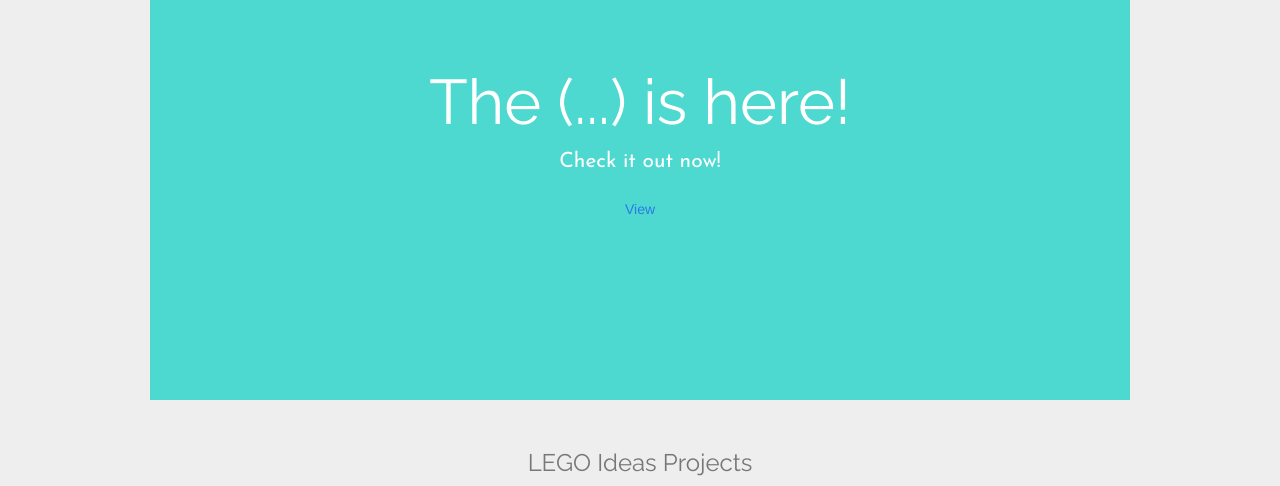
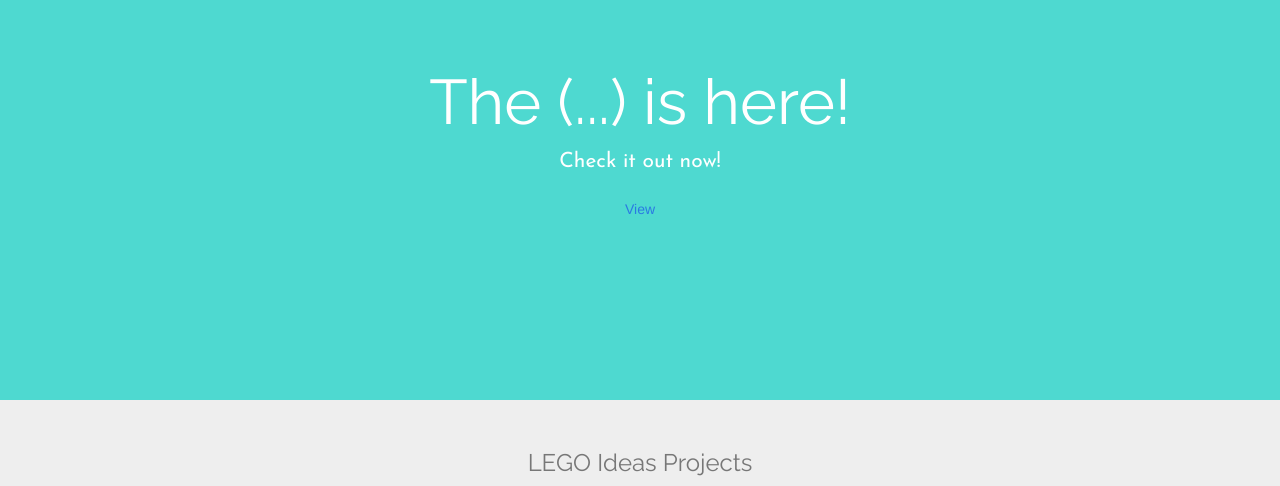
Before and after one commit to HypercarDriver/lego2.github.io, a Jekyll site: the page built from index.html, in a window 1280 px wide. Shown: the part 452-938 px from the top of the page. Built offline with Jekyll 4.4.1, drawn with Linux system fonts in a browser that asks for light colours; nearby versions of some CDN libraries; grey boxes are pictures that could not be loaded.

Commit message:
Update _homepage.scss

```diff
--- a/_sass/_homepage.scss
+++ b/_sass/_homepage.scss
@@ -56,8 +56,6 @@ body {
   background-color: $light_blue_color;
   height: 400px;
   color: #FFFFFF;
-  margin-left: 150px;
-  margin-right: 150px;
 
   .jumbotron-title {
     font-family: 'Raleway', 'Josefin Sans', sans-serif;
@@ -65,6 +63,12 @@ body {
 
   .jumbotron-tagline {
     font-family: 'Josefin Sans', 'Raleway', sans-serif;
+  }
+
+  .btl-custom {
+    background-color: #222;
+    border: #080808;
+    color: #FFFFFF;
   }
 }
 
```
